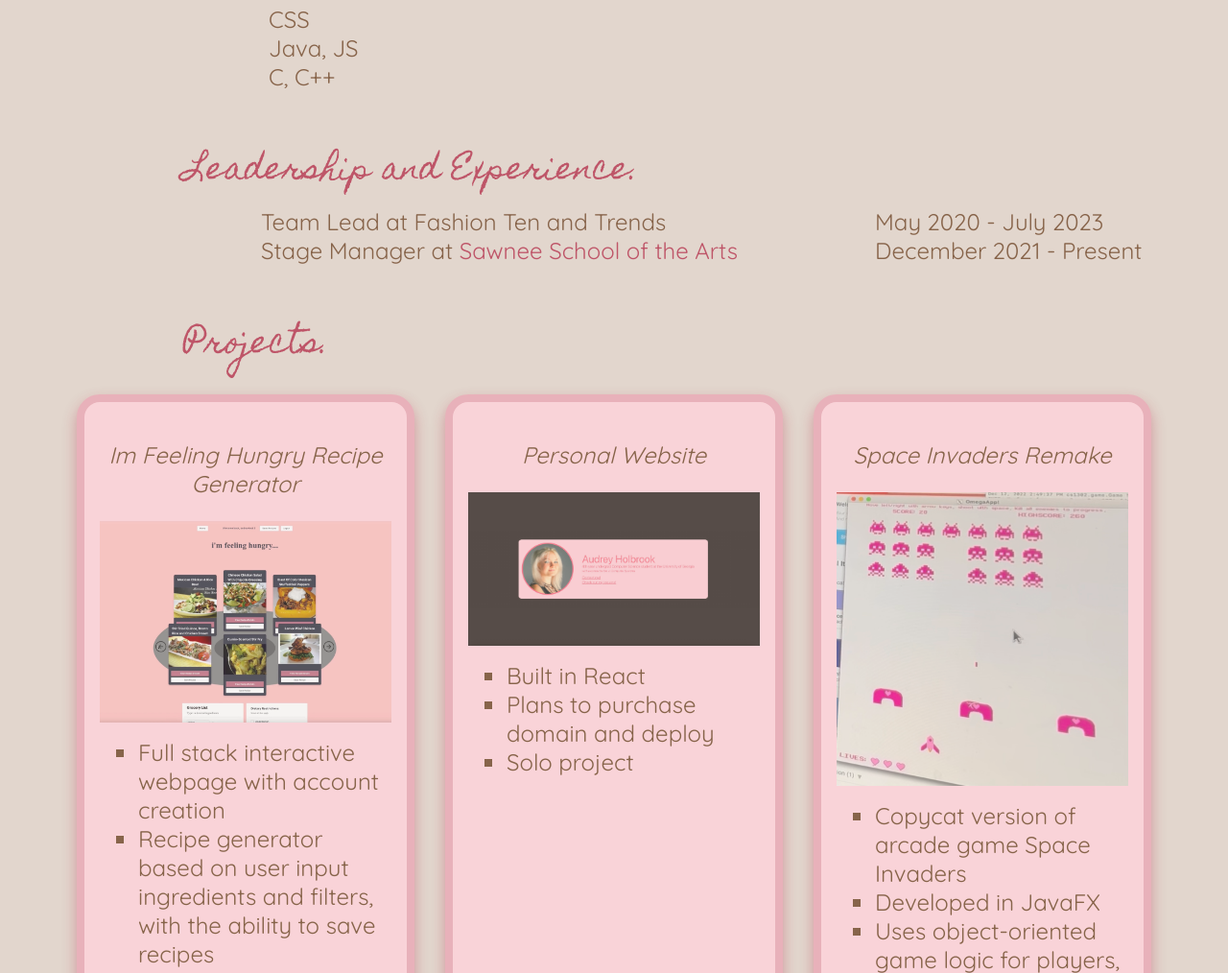
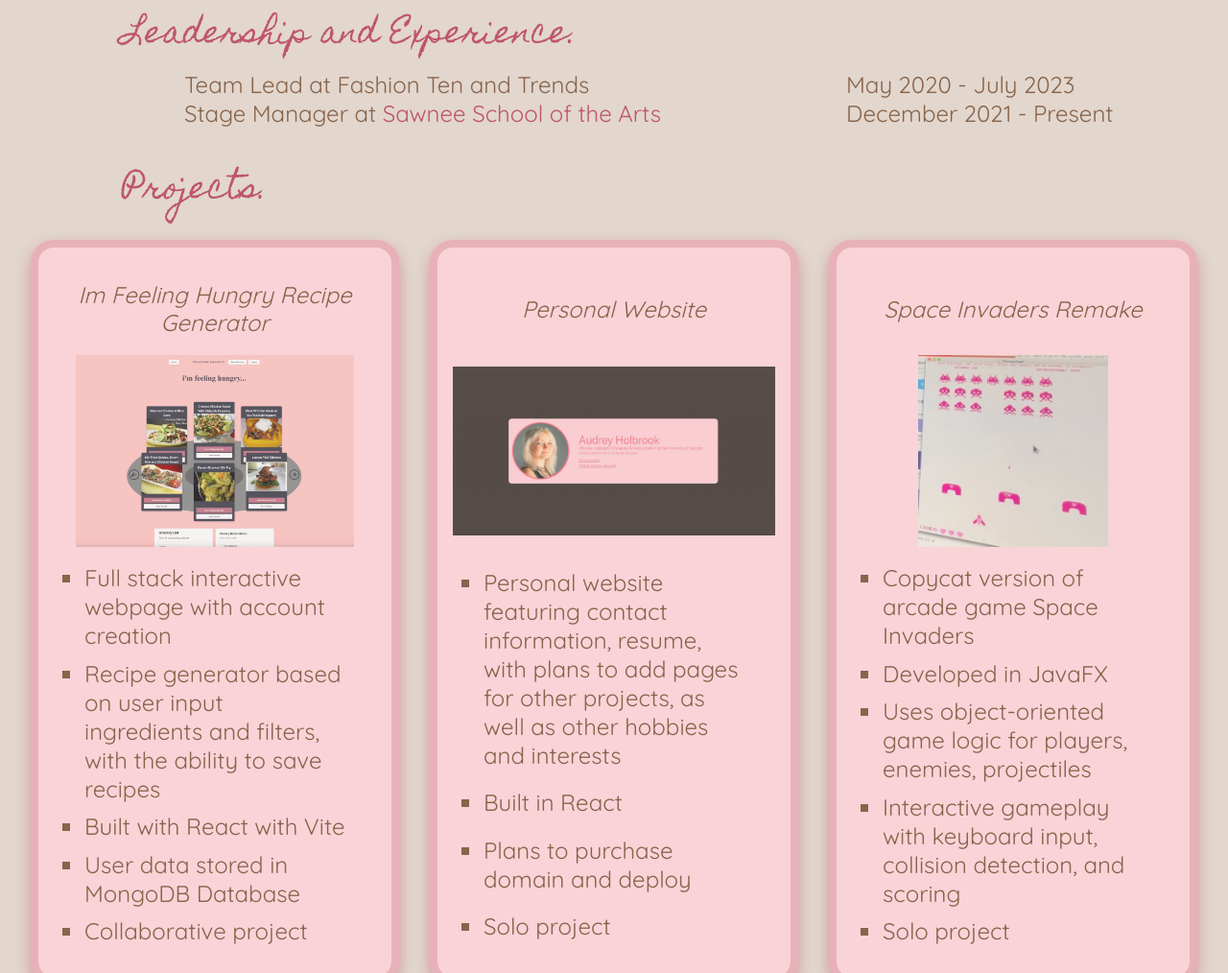
Before and after one commit to ach38075/CSS-CV-Project-Public, a plain HTML site: page index.html in a window 1280 px wide. Shown: the part 1368-2382 px from the top of the page at 96% size. Drawn offline with Linux system fonts and the light colour scheme.

Commit message:
ADJUSTED BASED ON PEER REVIEWS

```diff
--- a/css/style.css
+++ b/css/style.css
@@ -20,7 +20,7 @@ nav {
   align-items: center;
   background-color: #eaa9b6;
   border-bottom: .2rem solid #b6354f;
-  padding: 1.0rem 2.5rem;
+  padding: .25rem 2.5rem;
   color: #b6354f;
   font-size: x-large;
   font-family: "Quicksand", sans-serif;
@@ -44,7 +44,7 @@ footer {
   background-color: #eaa9b6;
   border-top: .2rem solid #b6354f;
   color: #b6354f;
-  padding: 1.0rem 2.5rem;
+  padding: .25rem 2.5rem;
   font-size: large;
   margin-top:auto;
 }
@@ -82,19 +82,22 @@ header img {
 .address {
   text-align: center;
   font-size: 1.25rem;
+  margin: 1.5rem 0;
 }
 
 .tagline {
   text-align: center;
   font-size: 1.5rem;
-  padding-left: 300px;
-  padding-right: 300px
+  padding-left: 15rem;
+  padding-right: 15rem;
+  margin-top: .1rem;
 }
 
 /************* Sections ********************/
 hr {
   border-color: #d84b67;
   width: 90%;
+  margin-bottom: 1rem;
 }
 
 section h3 {
@@ -111,22 +114,21 @@ section h2 {
   font-style: normal;
   font-size: xx-large;
   color: #b6354f;
-  margin-left: 12rem;
-  margin-bottom: .1rem;
+  margin: .5rem .25rem .1rem 8rem;
 }
 
 section dl {
   display: grid;
   grid-template-columns: 1fr .6fr;
-  margin-left: 17rem;
+  margin-left: 12rem;
   margin-right: 3rem;
   font-size: x-large;
   margin-top: 0;
 }
 
 section ul {
-  list-style-type: none;
-  margin-left: 15rem;
+  list-style-type: square;
+  margin-left: 11rem;
   font-size: x-large;
   margin-top: 0;
 }
@@ -144,33 +146,59 @@ section a:hover {
 /**************   Projects   *****************/
 .three-col {
   display: grid;
-  grid-template-columns: repeat(3, minmax(20rem, 1fr));
+  grid-template-columns: repeat(3, minmax(0, 1fr));
   gap: 2rem;
-  justify-content: center;
-  margin: 1rem 5rem 5rem;
+
+  margin: 1rem 2rem 5rem;
 }
 
-.card img {
-  width: 100%;
-  height: auto;
-  margin-bottom: 1rem;
+.card-media {
+  height: 200px;
+  display: flex;
+  align-items: center;
+  justify-content: center;
 }
 
-.card ul{
+.card-media img {
+  display: block;
+  max-height: 100%;
+  max-width: 100%;
+  width: auto;
+  height: auto;
+}
+
+.card ul {
   list-style: square;
-  margin:0;
+  margin: 0;
+  padding: .75rem 2rem;
+  display: flex;
+  flex-direction: column;
+  justify-content: space-around;
+  text-align: left;
 }
 
 .card {
-  background-color: #ffd3db;
+  background: #ffd3db;
   border: .5rem solid #eaa9b6;
   border-radius: 1.5rem;
-  display: flex;
-  flex-direction: column;
+  display: grid;
+  grid-template-rows: 6rem 200px 1fr auto;
   padding: 1rem;
   box-shadow: 0 7px 15px rgba(182,53,79,0.5);
-  transition-duration: 300ms;
+  transition: 300ms;
+  height: 100%;
 }
+
+.card h3 {
+  margin: 0;
+  display: grid;
+  place-items: center;
+  text-align: center;
+  line-height: 1.2;
+  padding: 0 .5rem;
+
+}
+
 .card:hover{
   box-shadow: 0 7px 15px rgba(182,53,79,1.0);
   transform: translateY(-.5rem);
@@ -183,16 +211,22 @@ section a:hover {
       align-items: flex-start;
     }
 
-    .three-col {
-      display: grid;
-      grid-template-columns: 1fr;
-    }
-
     .tagline {
       font-size: 1.5rem;
       padding-left: 100px;
       padding-right: 100px
     }
+}
+
+@media (max-width: 920px) {
+  .three-col {
+    display: grid;
+    grid-template-columns: 1fr;
+    gap: 5rem;
+  }
+  .card {
+    margin: 0 1rem;
+  }
 }
 
 /**************   Contact Page   *****************/
@@ -269,4 +303,5 @@ button[type=submit]:hover {
   font-family: "Homemade Apple", cursive;
   font-weight: 400;
   font-style: normal;
+  margin-bottom: 1.5rem
  }
--- a/index.html
+++ b/index.html
@@ -65,9 +65,11 @@
         <div class="three-col">
             <div class="card">
                 <h3>Im Feeling Hungry Recipe Generator</h3>
+                <div class="card-media">
                     <img src="images/imfeelinghungry_project.jpg"
                     alt="screenshot of I'm Feeling Hungry recipe generator project displaying a plate with recipes and the filter options below"
                     >
+                </div>
                 <ul>
                     <li>Full stack interactive webpage with account creation</li>
                     <li>Recipe generator based on user input ingredients and filters, with the ability to save recipes</li>
@@ -78,10 +80,14 @@
             </div>
             <div class="card">
                 <h3>Personal Website</h3>
+                <div class="card-media">
                     <img src="images/personalwebsite_project.jpg"
                     alt="screenshot of Audrey Holbrook's personal website, featuring a headshot, about info, a contact page, and a resume page"
                     >
+                </div>
                 <ul>
+                    <li>Personal website featuring contact information, resume, with plans to add pages for other projects,
+                         as well as other hobbies and interests</li>
                     <li>Built in React</li>
                     <li>Plans to purchase domain and deploy</li>
                     <li>Solo project</li>
@@ -89,9 +95,11 @@
             </div>
             <div class="card">
                 <h3>Space Invaders Remake</h3>
+                <div class="card-media">
                     <img src="images/spaceinvaders_project.jpg"
                     alt="image of Space Invaders like minigame in JavaFX with custom pink sprites"
                     >
+                </div>
                 <ul>
                     <li>Copycat version of arcade game Space Invaders</li>
                     <li>Developed in JavaFX</li>
```
Lines whose indentation alone changed are shown as unchanged.
